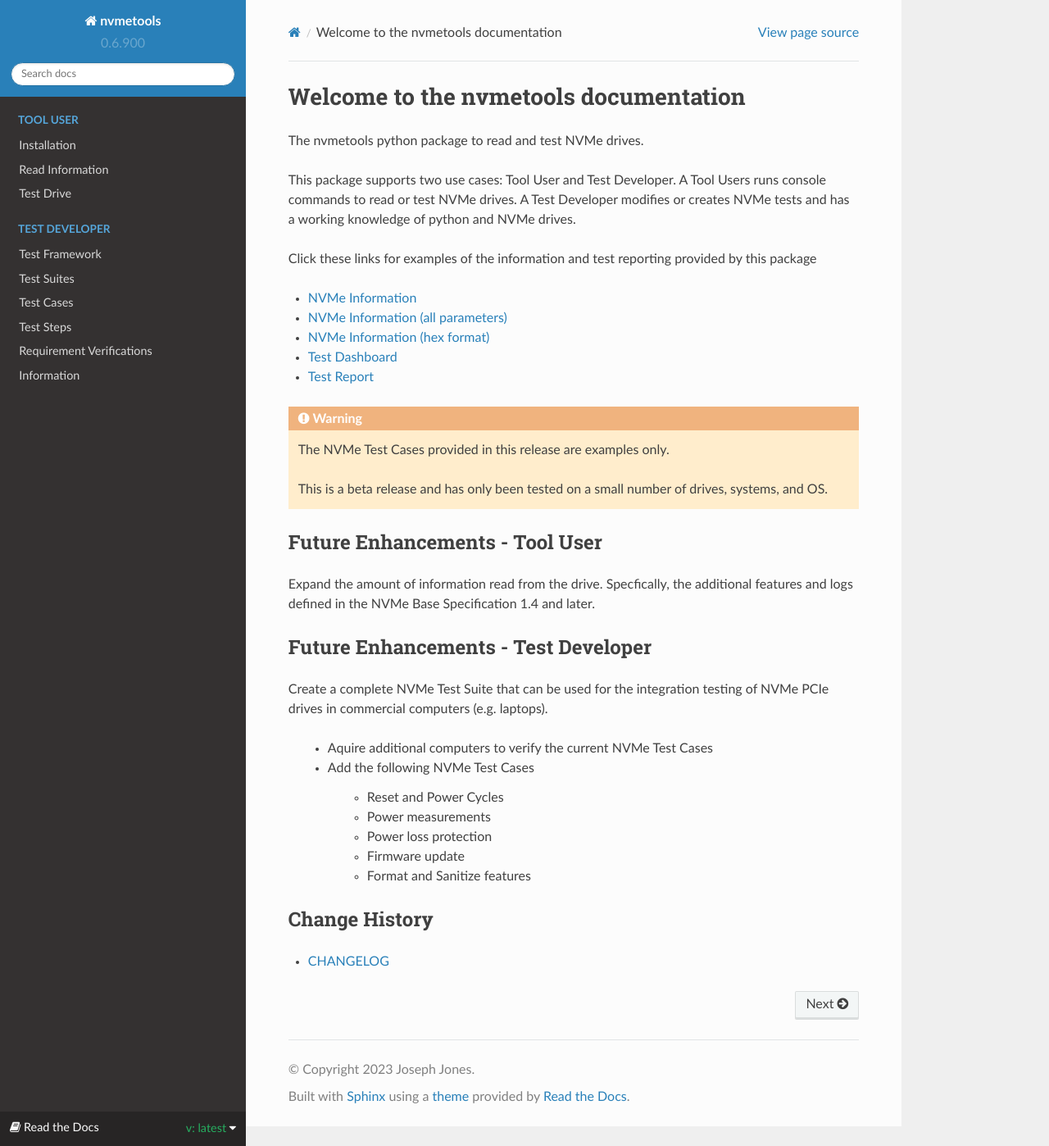
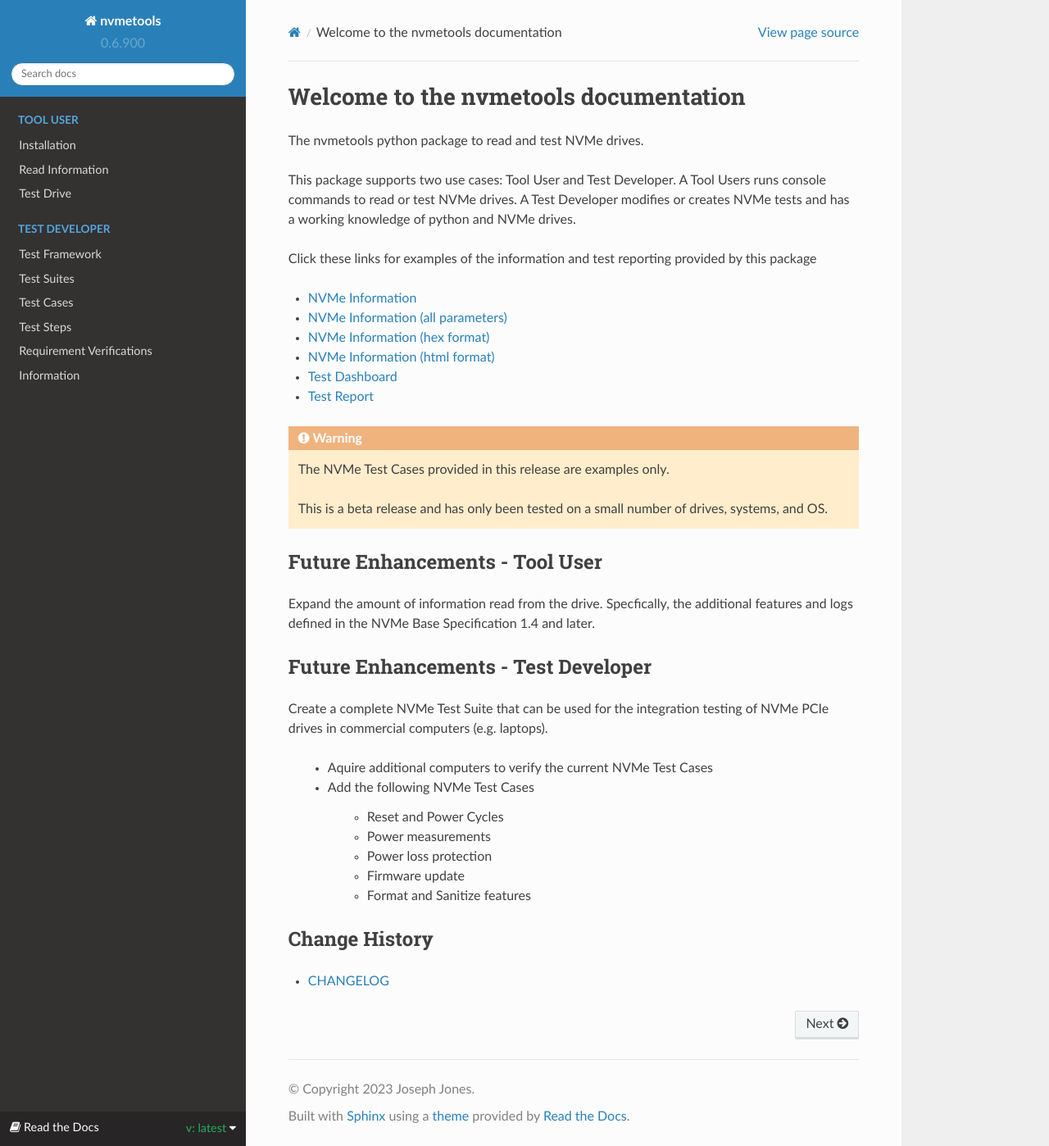
Before and after one commit to jtjones1001/nvmetools, a Sphinx documentation site: the page built from docs/index.rst, in a window 1280 px wide and 1398 px high. Shown: the whole window at 82% size. Built offline with Sphinx 7.4.7 and the Read the Docs theme 2.0.0, drawn with Linux system fonts in a browser that asks for light colours.

Commit message:
updated doc main page with new links

```diff
--- a/docs/index.rst
+++ b/docs/index.rst
@@ -11,8 +11,11 @@ Click these links for examples of the information and test reporting provided by
 - `NVMe Information <https://raw.githubusercontent.com/jtjones1001/nvmetools/2ff9f4c3f2c6b7d41f57f01e299c6272fef21994/docs/examples/readnvme/readnvme.log>`_
 - `NVMe Information (all parameters) <https://raw.githubusercontent.com/jtjones1001/nvmetools/2ff9f4c3f2c6b7d41f57f01e299c6272fef21994/docs/examples/readnvme_all/readnvme.log>`_
 - `NVMe Information (hex format) <https://raw.githubusercontent.com/jtjones1001/nvmetools/2ff9f4c3f2c6b7d41f57f01e299c6272fef21994/docs/examples/readnvme_hex/readnvme.log>`_
-- `Test Dashboard <https://htmlpreview.github.io?https://github.com/jtjones1001/nvmetools/blob/d680e14fbbd71ede2d5ff0a154e40e2dfe467b43/docs/examples/big_demo/dashboard.html>`_
-- `Test Report <https://raw.githubusercontent.com/jtjones1001/nvmetools/d680e14fbbd71ede2d5ff0a154e40e2dfe467b43/docs/examples/big_demo/report.pdf>`_
+
+- `NVMe Information (html format) <https://htmlpreview.github.io/?https://raw.githubusercontent.com/jtjones1001/nvmetools/main/docs/examples/viewnvme/viewnvme.html>`_
+
+- `Test Dashboard <https://htmlpreview.github.io?https://github.com/jtjones1001/nvmetools/blob/6785ed59b7c52ce8730e56a1bd28c7f2226bde1a/docs/examples/big_demo/testnvme.html>`_
+- `Test Report <https://raw.githubusercontent.com/jtjones1001/nvmetools/6785ed59b7c52ce8730e56a1bd28c7f2226bde1a/docs/examples/big_demo/report.pdf>`_
 
 .. warning::
    The NVMe Test Cases provided in this release are examples only.
```
